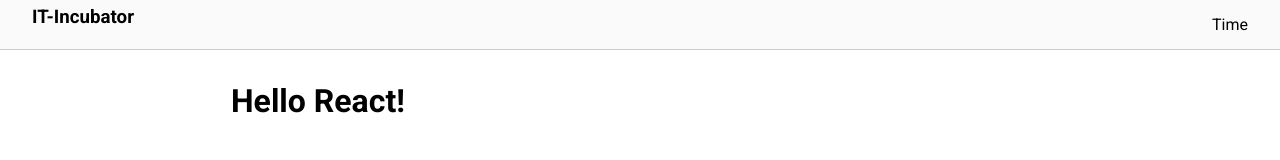
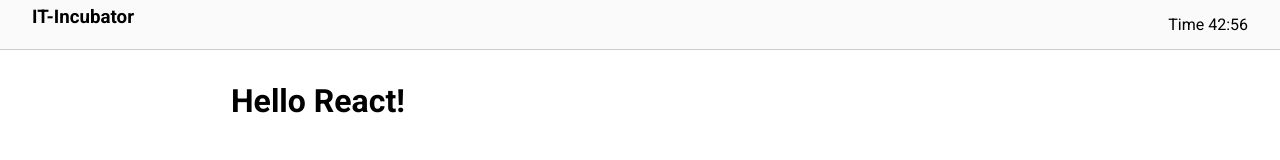
Before and after one commit to AndreyZaytsev90/React2024, a React (Vite) app in the folder 01-react/01-react-basic-start/: page / in a window 1280 px wide. Shown: the top 160 px of the page. Built offline with nearby package versions, Linux system fonts and the light colour scheme.

Commit message:
add time

```diff
--- a/01-react/01-react-basic-start/src/components/Header.jsx
+++ b/01-react/01-react-basic-start/src/components/Header.jsx
@@ -2,7 +2,7 @@ const Header = () => {
     return (
         <header>
             <h3>IT-Incubator</h3>
-            <span>Time</span>
+            <span>Time 42:56</span>
         </header>
     )
 }
```
